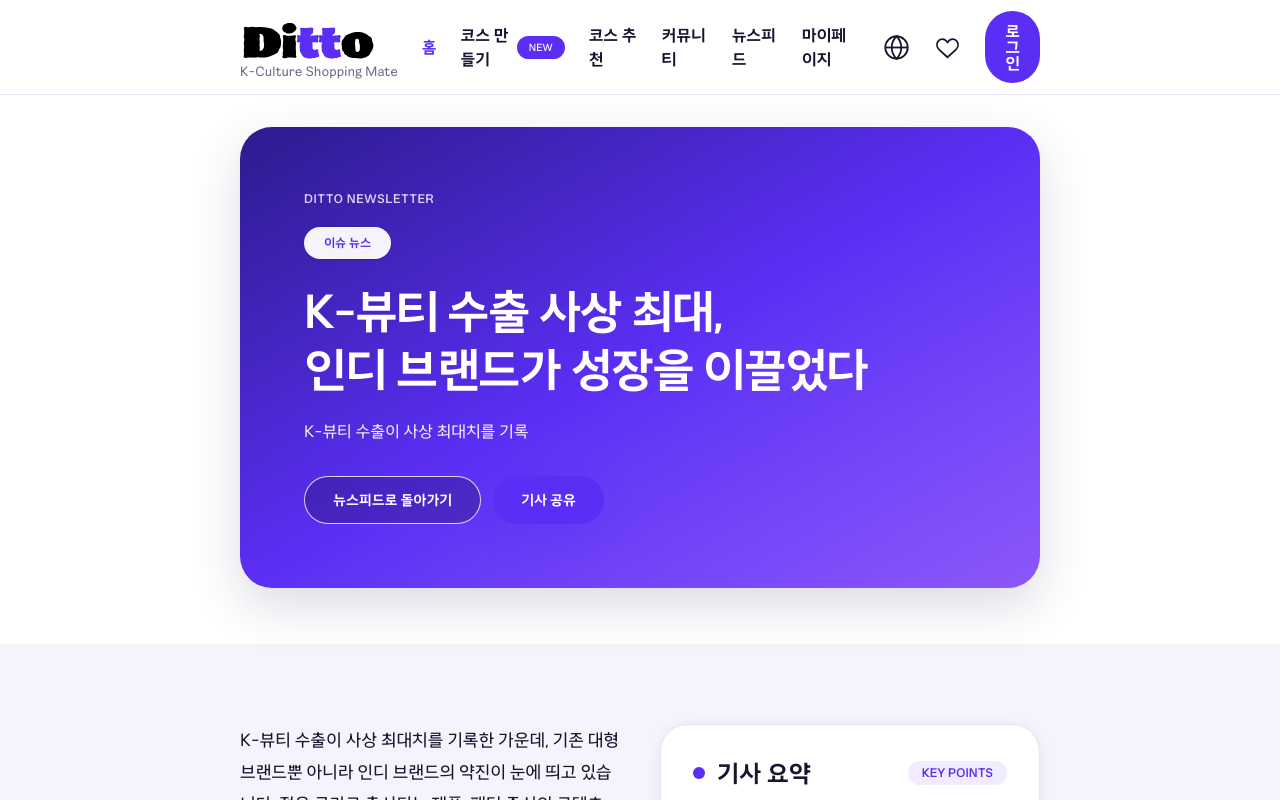
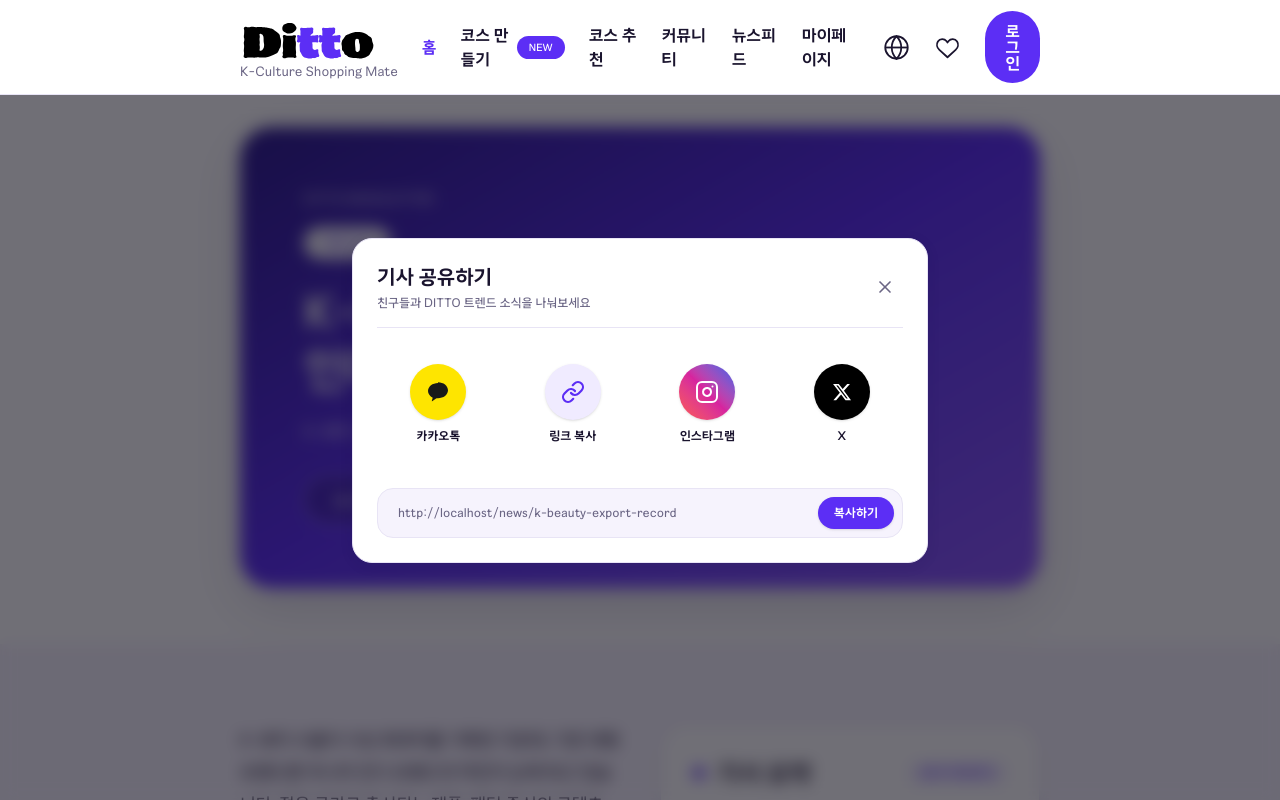
Before and after one commit to HDF-final/Ditto-FrontEnd, a Next.js app: page /news/k-beauty-export-record in a window 1280 px wide. Both pictures are taken after a click on the button "기사 공유". Shown: the top 800 px of the page. Built offline with nearby package versions, Linux system fonts and the light colour scheme; no server answers.

Commit message:
feat: 뉴스 상세 페이지 커스텀 기사 공유 모달 구현 (#126)
- 카카오톡, 링크 복사, 인스타그램, X(Twitter) 공유를 지원하는 커스텀 모달 컴포넌트 추가
- 기사 URL 클립보드 원클릭 복사 및 실시간 피드백 토스트 연동

```diff
--- a/src/app/news/[slug]/page.js
+++ b/src/app/news/[slug]/page.js
@@ -2,6 +2,7 @@ import Link from "next/link";
 import Image from "next/image";
 import { notFound } from "next/navigation";
 
+import { NewsShareButton } from "@/components/news/news-share-button";
 import {
   getNewsDetailBySlug,
   getNewsSitemap,
@@ -85,12 +86,10 @@ export default async function NewsDetailPage({ params }) {
               >
                 뉴스피드로 돌아가기
               </Link>
-              <button
-                type="button"
-                className="inline-flex min-h-12 items-center justify-center rounded-control bg-brand px-7 text-sm font-black text-white shadow-control transition hover:bg-brand-dark"
-              >
-                기사 공유
-              </button>
+              <NewsShareButton
+                title={news.title}
+                summary={news.summary}
+              />
             </div>
           </div>
         </div>
--- /dev/null
+++ b/src/components/news/news-share-button.js
@@ -0,0 +1,240 @@
+"use client";
+
+import { useState } from "react";
+import { Modal } from "@/components/common/modal";
+
+export function NewsShareButton({ title, summary }) {
+  const [isOpen, setIsOpen] = useState(false);
+  const [copied, setCopied] = useState(false);
+
+  const getShareUrl = () => {
+    if (typeof window !== "undefined") {
+      return window.location.href;
+    }
+    return "";
+  };
+
+  const handleCopyLink = async () => {
+    const url = getShareUrl();
+    try {
+      if (navigator?.clipboard?.writeText) {
+        await navigator.clipboard.writeText(url);
+      } else {
+        const textarea = document.createElement("textarea");
+        textarea.value = url;
+        document.body.appendChild(textarea);
+        textarea.select();
+        document.execCommand("copy");
+        document.body.removeChild(textarea);
+      }
+      setCopied(true);
+      setTimeout(() => setCopied(false), 2500);
+    } catch {
+      // Fallback
+    }
+  };
+
+  const handleShareKakao = () => {
+    const url = getShareUrl();
+    const shareText = `${title || "DITTO 뉴스"} | DITTO\n${url}`;
+
+    // Try Web Share API or Kakao Web Sharer
+    if (typeof window !== "undefined") {
+      const kakaoUrl = `https://sharer.kakao.com/talk/friends/picker/link?url=${encodeURIComponent(url)}&text=${encodeURIComponent(shareText)}`;
+      window.open(kakaoUrl, "_blank", "width=480,height=600,noopener,noreferrer");
+    }
+  };
+
+  const handleShareTwitter = () => {
+    const url = getShareUrl();
+    const text = `${title || "DITTO 뉴스"} #DITTO #K컬처`;
+    const tweetUrl = `https://twitter.com/intent/tweet?text=${encodeURIComponent(text)}&url=${encodeURIComponent(url)}`;
+    window.open(tweetUrl, "_blank", "width=550,height=420,noopener,noreferrer");
+  };
+
+  const handleShareInstagram = async () => {
+    // Copy URL and open Instagram
+    await handleCopyLink();
+    window.open("https://www.instagram.com/", "_blank", "noopener,noreferrer");
+  };
+
+  return (
+    <>
+      <button
+        type="button"
+        onClick={() => setIsOpen(true)}
+        className="inline-flex min-h-12 items-center justify-center gap-2 rounded-control bg-brand px-7 text-sm font-black text-white shadow-control transition hover:bg-brand-dark cursor-pointer"
+      >
+        <svg
+          aria-hidden="true"
+          className="size-4"
+          viewBox="0 0 24 24"
+          fill="none"
+          stroke="currentColor"
+          strokeWidth="2.2"
+          strokeLinecap="round"
+          strokeLinejoin="round"
+        >
+          <circle cx="18" cy="5" r="3" />
+          <circle cx="6" cy="12" r="3" />
+          <circle cx="18" cy="19" r="3" />
+          <line x1="8.59" y1="13.51" x2="15.42" y2="17.49" />
+          <line x1="15.41" y1="6.51" x2="8.59" y2="10.49" />
+        </svg>
+        기사 공유
+      </button>
+
+      <Modal open={isOpen} onClose={() => setIsOpen(false)} labelledBy="share-modal-title">
+        <div className="flex flex-col gap-6">
+          {/* Header */}
+          <div className="flex items-center justify-between border-b border-line pb-4">
+            <div>
+              <h2 id="share-modal-title" className="text-xl font-black text-ink">
+                기사 공유하기
+              </h2>
+              <p className="mt-1 text-xs font-semibold text-ink-muted">
+                친구들과 DITTO 트렌드 소식을 나눠보세요
+              </p>
+            </div>
+            <button
+              type="button"
+              onClick={() => setIsOpen(false)}
+              className="flex size-9 items-center justify-center rounded-full text-ink-muted transition hover:bg-surface-muted hover:text-ink cursor-pointer"
+              aria-label="닫기"
+            >
+              <svg
+                aria-hidden="true"
+                className="size-5"
+                viewBox="0 0 24 24"
+                fill="none"
+                stroke="currentColor"
+                strokeWidth="2"
+                strokeLinecap="round"
+                strokeLinejoin="round"
+              >
+                <line x1="18" y1="6" x2="6" y2="18" />
+                <line x1="6" y1="6" x2="18" y2="18" />
+              </svg>
+            </button>
+          </div>
+
+          {/* Social Share Grid */}
+          <div className="grid grid-cols-4 gap-3">
+            {/* 💬 카카오톡 */}
+            <button
+              type="button"
+              onClick={handleShareKakao}
+              className="group flex flex-col items-center gap-2 rounded-2xl p-3 transition hover:bg-surface-soft cursor-pointer"
+            >
+              <div className="flex size-14 items-center justify-center rounded-full bg-[#FEE500] text-[#191919] shadow-sm transition group-hover:scale-105">
+                <svg
+                  aria-hidden="true"
+                  className="size-6 fill-current"
+                  viewBox="0 0 24 24"
+                >
+                  <path d="M12 3C6.5 3 2 6.6 2 11c0 2.8 1.9 5.3 4.7 6.7-.2.8-.8 2.8-.9 3.2 0 .1 0 .2.1.3.1.1.2.1.3 0 .4-.3 3.8-2.6 4.4-3 .5.1.9.1 1.4.1 5.5 0 10-3.6 10-8s-4.5-8-10-8z" />
+                </svg>
+              </div>
+              <span className="text-xs font-black text-ink">카카오톡</span>
+            </button>
+
+            {/* 🔗 링크 복사 */}
+            <button
+              type="button"
+              onClick={handleCopyLink}
+              className="group flex flex-col items-center gap-2 rounded-2xl p-3 transition hover:bg-surface-soft cursor-pointer"
+            >
+              <div className="flex size-14 items-center justify-center rounded-full bg-brand-soft text-brand shadow-sm transition group-hover:scale-105">
+                <svg
+                  aria-hidden="true"
+                  className="size-6"
+                  viewBox="0 0 24 24"
+                  fill="none"
+                  stroke="currentColor"
+                  strokeWidth="2.2"
+                  strokeLinecap="round"
+                  strokeLinejoin="round"
+                >
+                  <path d="M10 13a5 5 0 0 0 7.54.54l3-3a5 5 0 0 0-7.07-7.07l-1.72 1.71" />
+                  <path d="M14 11a5 5 0 0 0-7.54-.54l-3 3a5 5 0 0 0 7.07 7.07l1.71-1.71" />
+                </svg>
+              </div>
+              <span className="text-xs font-black text-ink">링크 복사</span>
+            </button>
+
+            {/* ✉️ 인스타그램 */}
+            <button
+              type="button"
+              onClick={handleShareInstagram}
+              className="group flex flex-col items-center gap-2 rounded-2xl p-3 transition hover:bg-surface-soft cursor-pointer"
+            >
+              <div className="flex size-14 items-center justify-center rounded-full bg-linear-to-tr from-[#fd5949] via-[#d6249f] to-[#285AEB] text-white shadow-sm transition group-hover:scale-105">
+                <svg
+                  aria-hidden="true"
+                  className="size-6"
+                  viewBox="0 0 24 24"
+                  fill="none"
+                  stroke="currentColor"
+                  strokeWidth="2"
+                  strokeLinecap="round"
+                  strokeLinejoin="round"
+                >
+                  <rect x="2" y="2" width="20" height="20" rx="5" ry="5" />
+                  <path d="M16 11.37A4 4 0 1 1 12.63 8 4 4 0 0 1 16 11.37z" />
+                  <line x1="17.5" y1="6.5" x2="17.51" y2="6.5" />
+                </svg>
+              </div>
+              <span className="text-xs font-black text-ink">인스타그램</span>
+            </button>
+
+            {/* 𝕏 X (Twitter) */}
+            <button
+              type="button"
+              onClick={handleShareTwitter}
+              className="group flex flex-col items-center gap-2 rounded-2xl p-3 transition hover:bg-surface-soft cursor-pointer"
+            >
+              <div className="flex size-14 items-center justify-center rounded-full bg-black text-white shadow-sm transition group-hover:scale-105">
+                <svg
+                  aria-hidden="true"
+                  className="size-5 fill-current"
+                  viewBox="0 0 24 24"
+                >
+                  <path d="M18.244 2.25h3.308l-7.227 8.26 8.502 11.24H16.17l-5.214-6.817L4.99 21.75H1.68l7.73-8.835L1.254 2.25H8.08l4.713 6.231zm-1.161 17.52h1.833L7.084 4.126H5.117z" />
+                </svg>
+              </div>
+              <span className="text-xs font-black text-ink">X</span>
+            </button>
+          </div>
+
+          {/* Quick Copy Link Bar */}
+          <div className="relative mt-2 flex items-center rounded-2xl border border-line bg-surface-soft p-2">
+            <input
+              type="text"
+              readOnly
+              value={getShareUrl()}
+              className="flex-1 bg-transparent px-3 text-xs font-semibold text-ink-muted outline-hidden select-all"
+            />
+            <button
+              type="button"
+              onClick={handleCopyLink}
+              className={`rounded-control px-4 py-2 text-xs font-black transition cursor-pointer ${
+                copied
+                  ? "bg-success text-white"
+                  : "bg-brand text-white hover:bg-brand-dark shadow-sm"
+              }`}
+            >
+              {copied ? "복사 완료!" : "복사하기"}
+            </button>
+          </div>
+
+          {/* Copied Feedback Toast */}
+          {copied ? (
+            <p className="text-center text-xs font-black text-success animate-fade-in">
+              ✓ 링크가 클립보드에 복사되었습니다!
+            </p>
+          ) : null}
+        </div>
+      </Modal>
+    </>
+  );
+}
```
